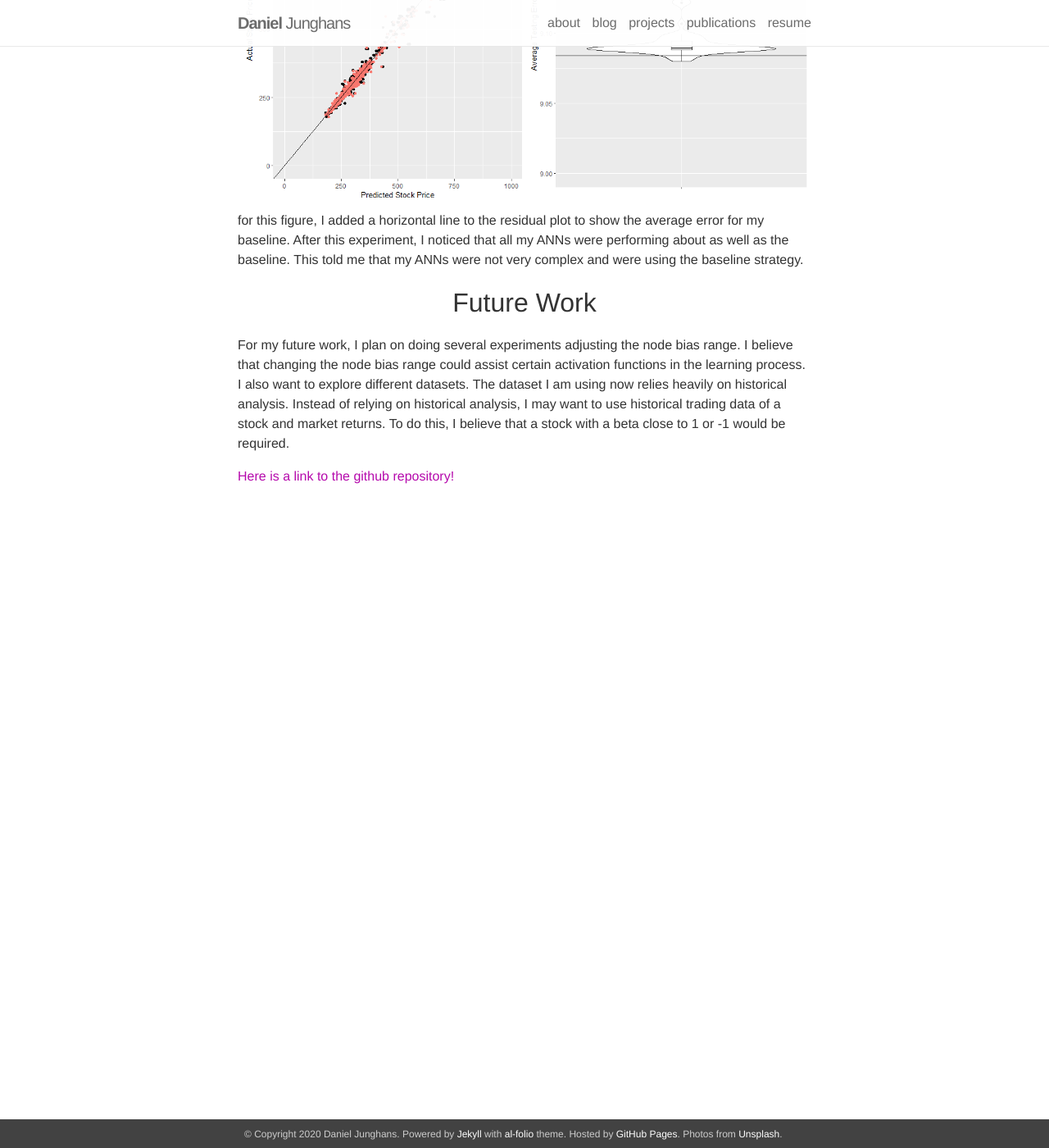
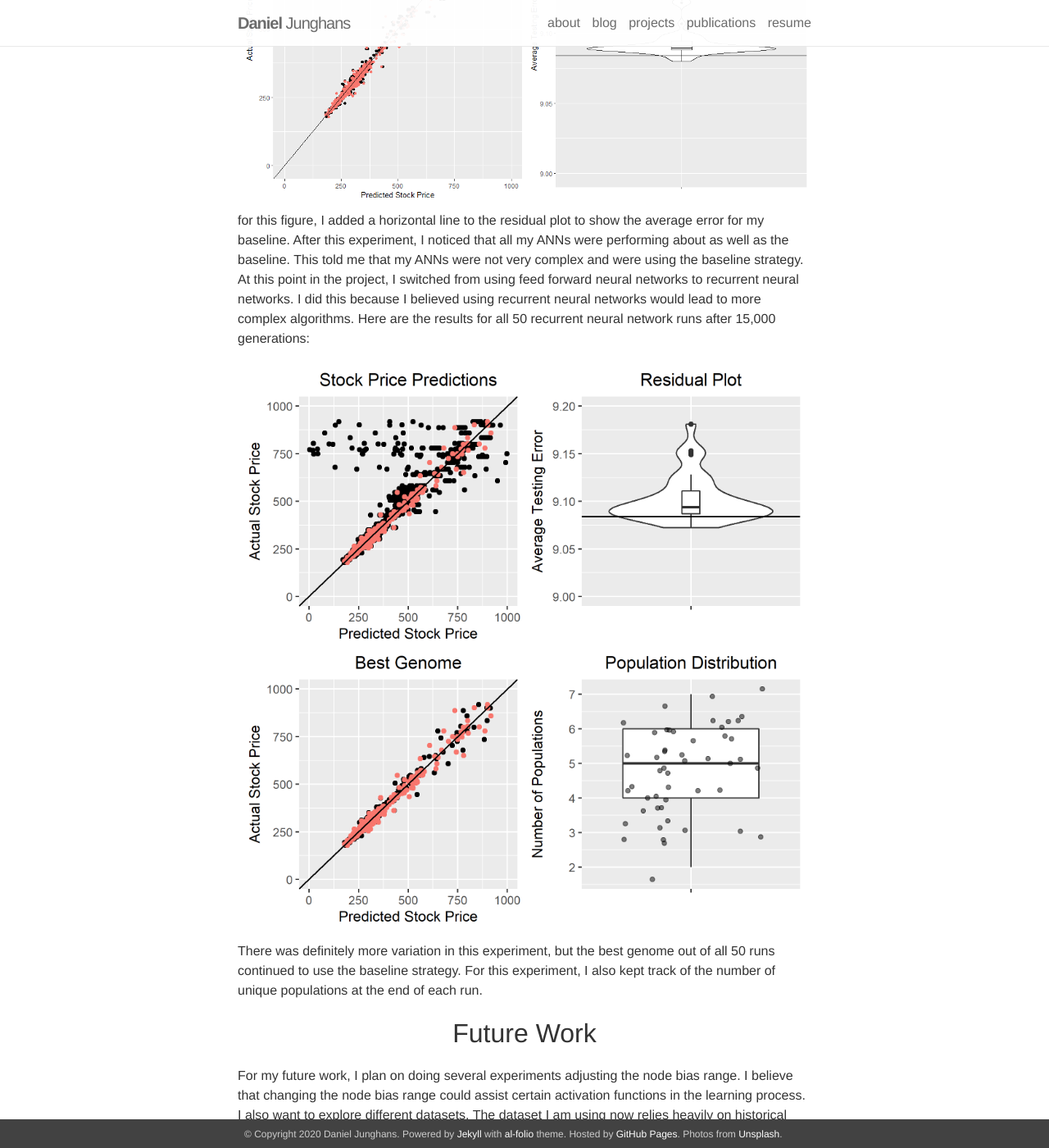
Before and after one commit to DanielJunghans/danieljunghans.github.io, a Jekyll site: the page built from _projects/1_project.markdown, in a window 1280 px wide and 1400 px high, scrolled down 2554 px. Shown: the whole window at 82% size. Built offline with Jekyll 4.4.1, drawn with Linux system fonts in a browser that asks for light colours; nearby versions of some CDN libraries.

Commit message:
changed blog and project 1

```diff
--- a/_posts/2020-6-18-NEAT.markdown
+++ b/_posts/2020-6-18-NEAT.markdown
@@ -17,7 +17,7 @@ ANNs are inspired by biological brains and are made up of densely interconnected
     <img class="col three" src="{{ site.baseurl }}/assets/img/neuralnetwork.png">
 </div>
 
-<p style="text-align: center;"><i><strong>Figure 1</strong> Visual representation of a artificial neural network. The circles represent nodes and the lines connecting the nodes are connections. </i></p>
+<p style="text-align: center;"><i><strong>Figure 1</strong> Visual representation of an artificial neural network. The circles represent nodes and the lines connecting the nodes are connections. Nodes change their outputs based on the values received from connections.  </i></p>
 
 
 <br />
@@ -35,7 +35,7 @@ The hidden layers come after the input layer and is where all the computation is
     <img class="col three" src="{{ site.baseurl }}/assets/img/node.png">
 </div>
 
-<p style="text-align: center;"><i><strong>Figure 2</strong> This figure is a visual representation of a node. The large circle represents the node and shows the addition of the bias to the summation of the inputs multiplied by the connection weights. The value the node calculates is then plugged into a non-linear activation function and the result is the node output. </i></p>
+<p style="text-align: center;"><i><strong>Figure 2</strong> visual representation of a node. The large circle represents the node and shows the addition of the bias to the summation of the inputs multiplied by the connection weights. The value the node calculates is then plugged into a non-linear activation function and the result is the node output. </i></p>
 
 <br />
 An Activation Function is a non-linear function used by nodes to produce an output. A common example of an Activation Function would be the sine function. The node bias shown in Figure 2 is a value added to the sum of all input signals multiplied by their weights. The purpose of adding a node bias is to move the Activation Function. The bias acts very similarly to the constant b in the linear function: *y=ax+b*. When the constant *b* is changed, the line will move up or down changing the *y-axis*. Moving an Activation Function greatly impacts the output of a node which may be useful in the learning process.
--- a/_projects/1_project.markdown
+++ b/_projects/1_project.markdown
@@ -44,7 +44,14 @@ The neural networks improved, but they still failed to surpass the baseline. My
     <img class="col three" src="{{ site.baseurl }}/assets/img/graph3.PNG">
 </div>
 
-for this figure, I added a horizontal line to the residual plot to show the average error for my baseline. After this experiment, I noticed that all my ANNs were performing about as well as the baseline. This told me that my ANNs were not very complex and were using the baseline strategy.
+for this figure, I added a horizontal line to the residual plot to show the average error for my baseline. After this experiment, I noticed that all my ANNs were performing about as well as the baseline. This told me that my ANNs were not very complex and were using the baseline strategy. At this point in the project, I switched from using feed forward neural networks to recurrent neural networks. I did this because I believed using recurrent neural networks would lead to more complex algorithms. Here are the results for all 50 recurrent neural network runs after 15,000 generations:
+
+<div class="img">
+    <img class="col three" src="{{ site.baseurl }}/assets/img/graph8.PNG">
+</div>
+
+
+There was definitely more variation in this experiment, but the best genome out of all 50 runs continued to use the baseline strategy. For this experiment, I also kept track of the number of unique populations at the end of each run.
 
 <p style="text-align: center;"><font size="+3">Future Work</font></p>
 For my future work, I plan on doing several experiments adjusting the node bias range. I believe that changing the node bias range could assist certain activation functions in the learning process. I also want to explore different datasets. The dataset I am using now relies heavily on historical analysis. Instead of relying on historical analysis, I may want to use historical trading data of a stock and market returns. To do this, I believe that a stock with a beta close to 1 or -1 would be required.
```
Also changed, not shown: _pages/about.md (+1 -1 lines), assets/img/graph8.PNG (added).
